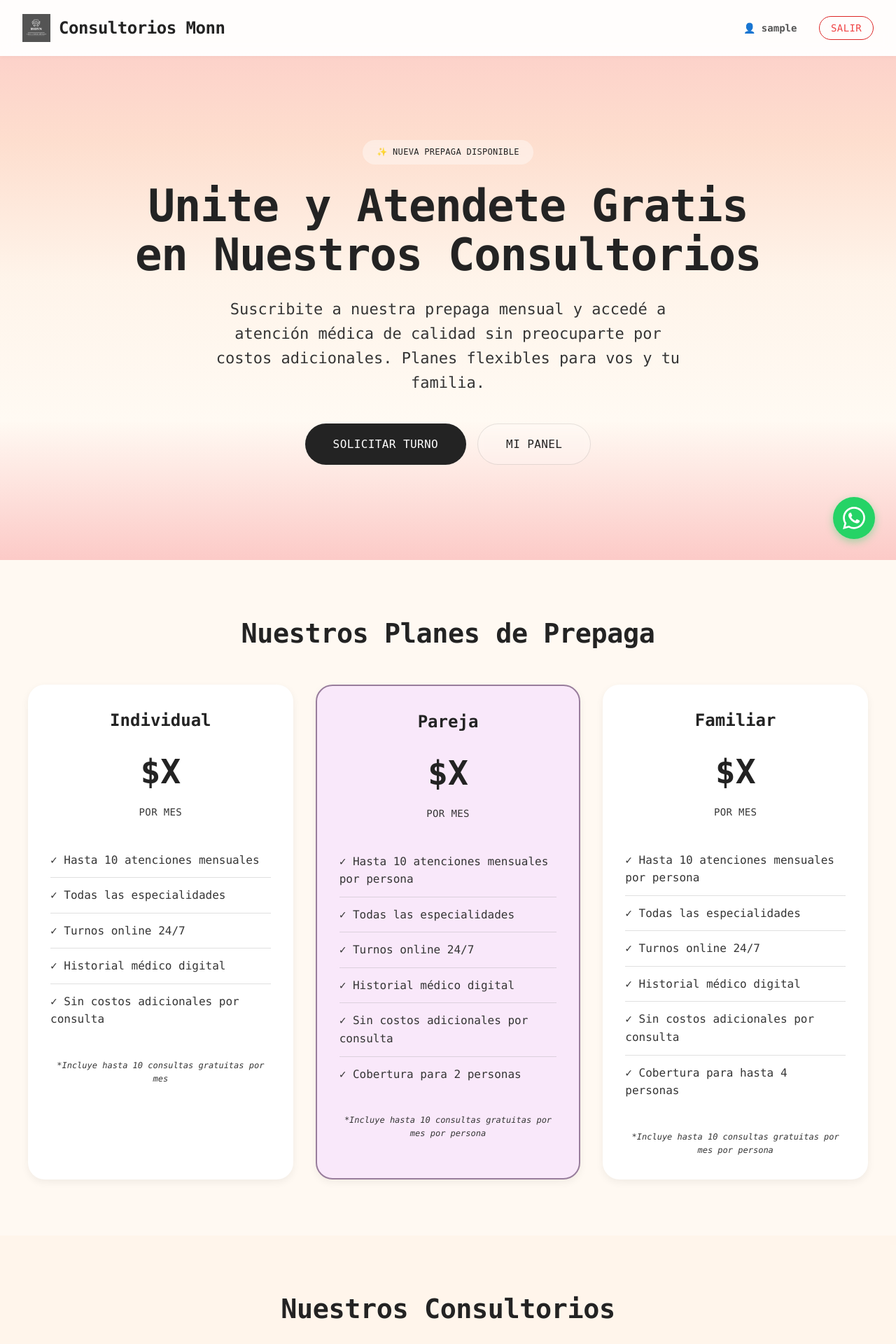
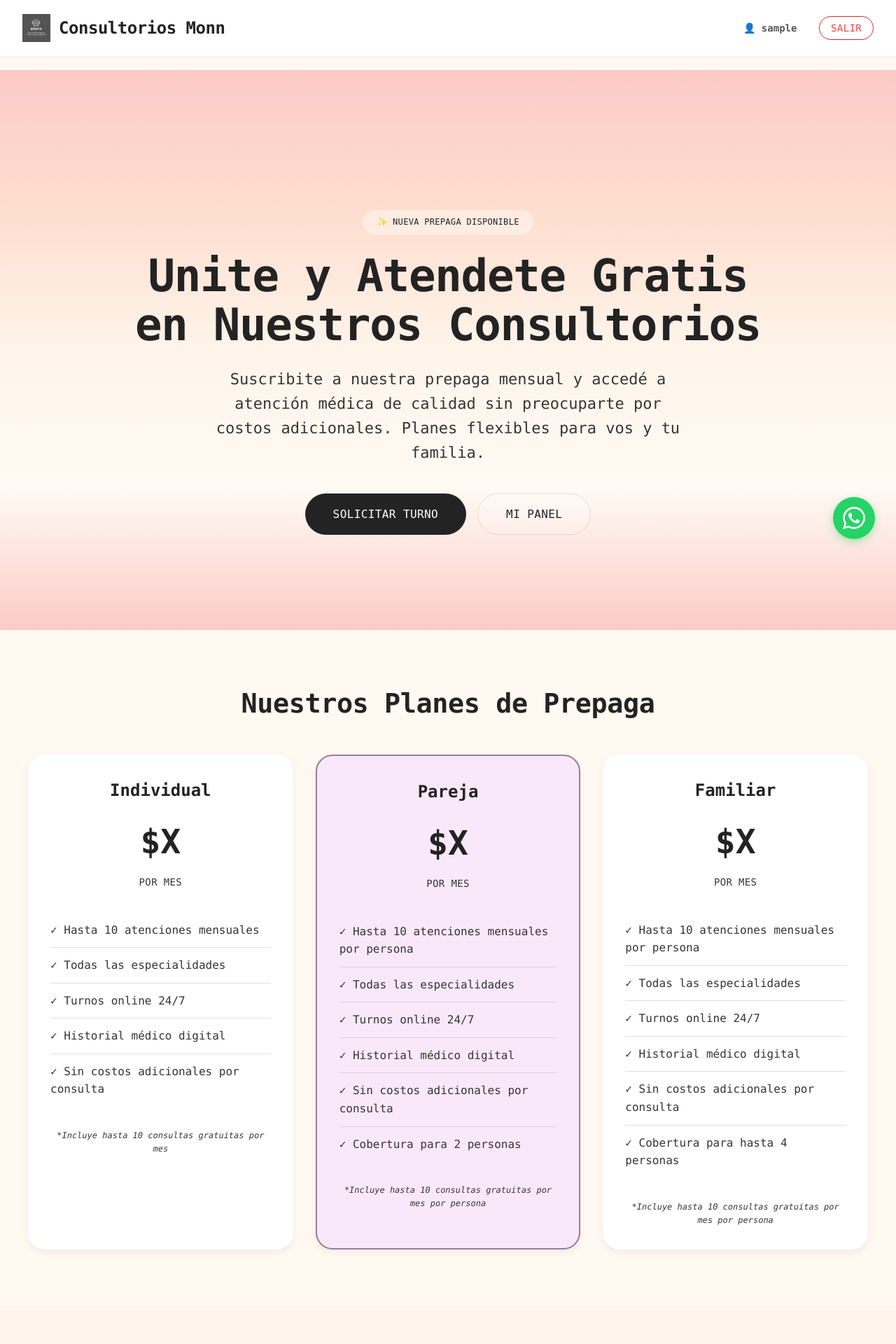
Before and after one commit to lujubru/consultoriosmonn, a Flask app: page / in a window 1280 px wide. Shown: the top 1920 px of the page at 70% size. Run offline with Flask 3, Linux system fonts and the light colour scheme; the visitor is signed in with stand-in values (Sample User, id 1); data that the repository does not hold is empty.

Commit message:
Update base.html

```diff
--- a/templates/base.html
+++ b/templates/base.html
@@ -60,6 +60,11 @@
             display: block;
         }
 
+        /* Compensar altura del header fijo */
+        .main-content {
+            padding-top: 100px; /* Ajusta según la altura de tu header */
+        }
+
         /* Estilos responsive para el menú */
         @media (max-width: 768px) {
             .hamburger {
@@ -68,6 +73,11 @@
 
             .header-nav {
                 z-index: 100002 !important;
+                min-height: 70px !important; /* Altura reducida en móvil */
+            }
+
+            .main-content {
+                padding-top: 80px; /* Menos padding en móvil */
             }
 
             .nav-actions {
@@ -125,6 +135,13 @@
 
             .dropdown-content a {
                 padding: 12px 16px;
+            }
+        }
+
+        /* Para pantallas grandes */
+        @media (min-width: 769px) {
+            .main-content {
+                padding-top: 100px; /* Más padding en desktop */
             }
         }
     </style>
```
